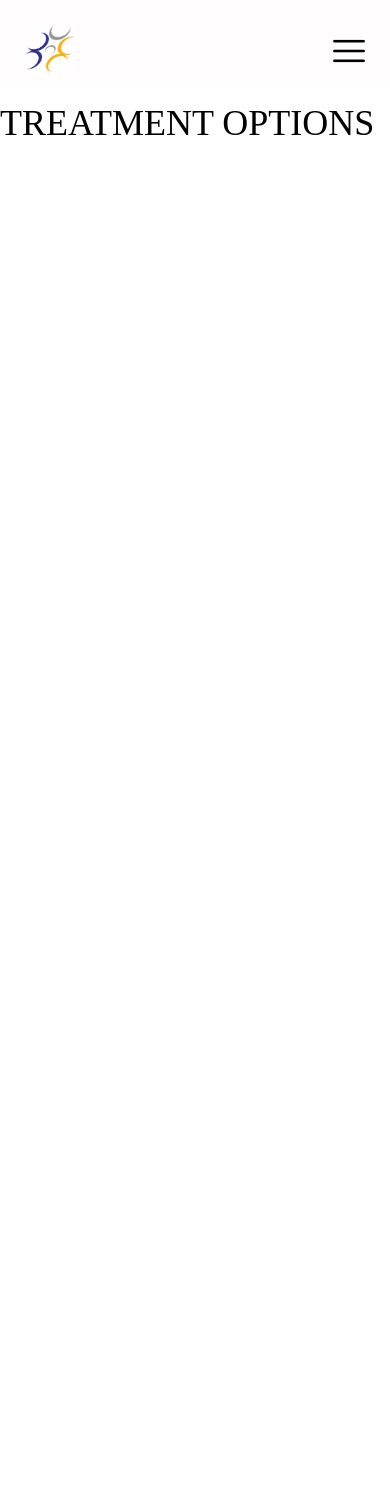
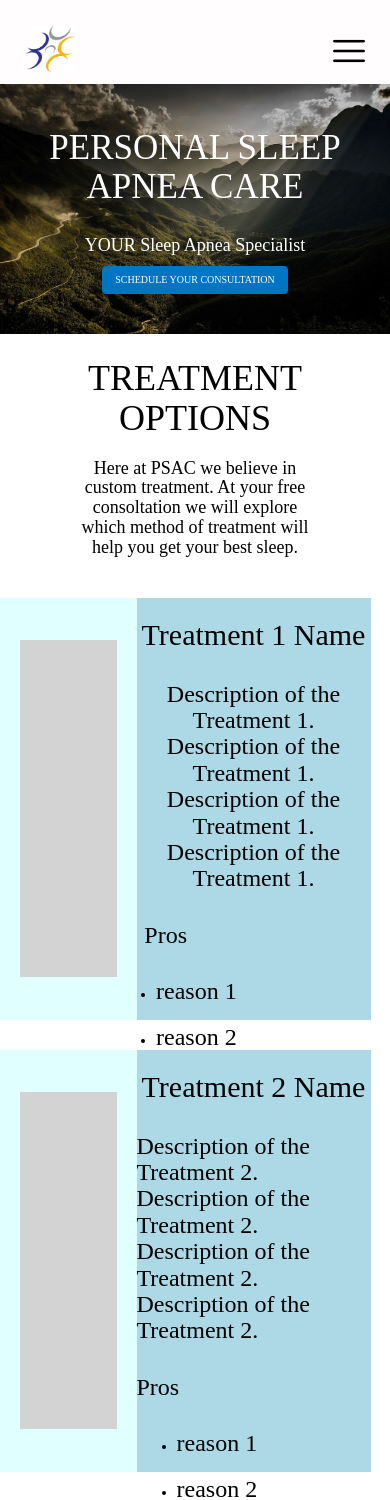
Before and after one commit to mitch-foster/personal_project, a React (Create React App) app: page /treatmentoptions in a window 390 px wide. Shown: the top 1500 px of the page. Before the commit the page ends 844 px from the top, so only its background shows below. Built offline with nearby package versions, Linux system fonts and the light colour scheme; no server answers.

Commit message:
Treatment Options is styled but not yet responsive

```diff
--- a/src/App.css
+++ b/src/App.css
@@ -54,7 +54,8 @@ div {
   background-position-y: -250px;
   background-size: cover;
   color: white;
-  margin-bottom: 40px; }
+  margin-bottom: 40px;
+  padding-bottom: 15px; }
 
 .landing_div {
   background-color: whitesmoke; }
@@ -96,6 +97,35 @@ div {
 .admin_page_div {
   display: flex;
   justify-content: space-around; }
+
+.treatment_options {
+  display: flex;
+  align-items: center;
+  flex-direction: column;
+  width: 85vw;
+  padding-left: 15vw; }
+
+.treatment {
+  background-color: lightcyan;
+  display: flex;
+  flex-direction: row;
+  width: 95vw;
+  height: 50vh;
+  padding-left: 5vw;
+  margin-top: 30px; }
+
+.treatment_image {
+  background-color: lightgray;
+  width: 25vw;
+  height: 40vh;
+  align-self: center; }
+
+.treatment_description {
+  background-color: lightblue;
+  margin-left: 5vw;
+  width: 60vw;
+  display: flex;
+  flex-direction: column; }
 
 .blog_div {
   display: flex;
--- a/src/App.scss
+++ b/src/App.scss
@@ -69,6 +69,7 @@ div {
   background-size: cover;
   color: white;
   margin-bottom: 40px;
+  padding-bottom: 15px;
 }
 
 .landing_div {
@@ -118,6 +119,39 @@ div {
 .admin_page_div {
   display: flex;
   justify-content: space-around;
+}
+
+.treatment_options {
+  display: flex;
+  align-items: center;
+  flex-direction: column;
+  width: 85vw;
+  padding-left: 15vw;
+}
+
+.treatment {
+  background-color: lightcyan;
+  display: flex;
+  flex-direction: row;
+  width: 95vw;
+  height: 50vh;
+  padding-left: 5vw;
+  margin-top: 30px;
+}
+
+.treatment_image {
+  background-color: lightgray;
+  width: 25vw;
+  height: 40vh;
+  align-self: center;
+}
+
+.treatment_description {
+  background-color: lightblue;
+  margin-left: 5vw;
+  width: 60vw;
+  display: flex;
+  flex-direction: column;
 }
 
 .blog_div {
--- a/src/components/Blog.js
+++ b/src/components/Blog.js
@@ -5,7 +5,7 @@ import {Button} from 'react-bootstrap'
 
 import NavBar from './NavBar';
 import loading from './loading.gif'
-import mountains from './mountains.jpg'
+
 
 
 class Blog extends Component {
@@ -26,7 +26,7 @@ class Blog extends Component {
           const displayPosts = this.state.posts.map( (posts, i) => {
             return (
                 <div key={i} className='blog_div'>
-                    <h1 style ={{}}><Link to ={`/blog/${posts.postid}`} className='title_atag'>{posts.title}</Link></h1>
+                    <h1 style ={{fontWeight: '700'}}><Link to ={`/blog/${posts.postid}`} className='title_atag'>{posts.title}</Link></h1>
                     <h4>{posts.date}</h4>
                     <h4>{posts.teaser} <Link to ={`/blog/${posts.postid}`}>Read more --></Link></h4>
                 </div>
@@ -66,6 +66,7 @@ class Blog extends Component {
                 <div className='posts'>
                     {displayPosts}
                 </div>
+                <div style={{height: '10vh'}}></div>
             </div>
         );
     }
--- a/src/components/BlogPost.js
+++ b/src/components/BlogPost.js
@@ -66,12 +66,15 @@ class BlogPost extends Component {
                         <Button className='contact'>SCHEDULE YOUR CONSULTATION</Button>
                     </Link>
                 </div>
-                <div className='blog_div'>
-                    <h1>{this.state.post[0].title}</h1>
-                    <h4>{this.state.post[0].date}</h4>
-                    <h4>{this.state.post[0].teaser}</h4>
-                    <div dangerouslySetInnerHTML={{__html: this.state.post[0].text}}></div>
+                <div className='posts'>
+                    <div className='blog_div'>
+                        <h1 style={{alignSelf: 'center', fontWeight: '700', textAlign: 'center'}}>{this.state.post[0].title}</h1>
+                        <h4>{this.state.post[0].date}</h4>
+                        <h4>{this.state.post[0].teaser}</h4>
+                        <div dangerouslySetInnerHTML={{__html: this.state.post[0].text}}></div>
+                    </div>
                 </div>
+                <div style={{height: '10vh'}}></div>
             </div>
         );
     }
--- a/src/components/LandingPage.js
+++ b/src/components/LandingPage.js
@@ -19,9 +19,9 @@ class LandingPage extends Component {
                     <h2 style={{fontWeight: '500'}}>Welcome to Personal Sleep Apnea Care</h2>
                 </div>
                 <div className='welcome_text' style={{width: '75vw', marginLeft: '12.5vw', marginBottom: '75px'}}>
-                    <h3>Paste HERE ex enim magna ipsum excepteur. Non esse nostrud occaecat exercitation. Mollit velit consequat Lorem quis ad officia tempor cupidatat deserunt laborum est qui eiusmod deserunt. Commodo aliquip Lorem est duis pariatur ex exercitation deserunt enim. Voluptate in exercitation do non. Excepteur ut excepteur eiusmod excepteur id quis laborum cillum magna deserunt pariatur in. Tempor excepteur proident id pariatur non in qui mollit amet ex nisi laboris laboris ea.</h3>
                     <h3>Sit ex enim magna ipsum excepteur. Non esse nostrud occaecat exercitation. Mollit velit consequat Lorem quis ad officia tempor cupidatat deserunt laborum est qui eiusmod deserunt. Commodo aliquip Lorem est duis pariatur ex exercitation deserunt enim. Voluptate in exercitation do non. Excepteur ut excepteur eiusmod excepteur id quis laborum cillum magna deserunt pariatur in. Tempor excepteur proident id pariatur non in qui mollit amet ex nisi laboris laboris ea.</h3>
-                     <h3>Sit ex enim magna ipsum excepteur. Non esse nostrud occaecat exercitation. Mollit velit consequat Lorem quis ad officia tempor cupidatat deserunt laborum est qui eiusmod deserunt. Commodo aliquip Lorem est duis pariatur ex exercitation deserunt enim. Voluptate in exercitation do non. Excepteur ut excepteur eiusmod excepteur id quis laborum cillum magna deserunt pariatur in. Tempor excepteur proident id pariatur non in qui mollit amet ex nisi laboris laboris ea.</h3>
+                    <h3>Sit ex enim magna ipsum excepteur. Non esse nostrud occaecat exercitation. Mollit velit consequat Lorem quis ad officia tempor cupidatat deserunt laborum est qui eiusmod deserunt. Commodo aliquip Lorem est duis pariatur ex exercitation deserunt enim. Voluptate in exercitation do non. Excepteur ut excepteur eiusmod excepteur id quis laborum cillum magna deserunt pariatur in. Tempor excepteur proident id pariatur non in qui mollit amet ex nisi laboris laboris ea.</h3>
+                    <h3>Sit ex enim magna ipsum excepteur. Non esse nostrud occaecat exercitation. Mollit velit consequat Lorem quis ad officia tempor cupidatat deserunt laborum est qui eiusmod deserunt. Commodo aliquip Lorem est duis pariatur ex exercitation deserunt enim. Voluptate in exercitation do non. Excepteur ut excepteur eiusmod excepteur id quis laborum cillum magna deserunt pariatur in. Tempor excepteur proident id pariatur non in qui mollit amet ex nisi laboris laboris ea.</h3>
                 </div>
                 <div style={{textAlign: 'center', marginBottom: '50px'}} className='landing_div'>
                     <h2 style={{fontWeight: '500'}}>Learn More</h2>
--- a/src/components/TreatmentOptions.js
+++ b/src/components/TreatmentOptions.js
@@ -1,4 +1,7 @@
 import React, { Component } from 'react';
+import {Link} from 'react-router-dom';
+import {Button} from 'react-bootstrap'
+
 import NavBar from './NavBar'
 
 class TreatmentOptions extends Component {
@@ -6,7 +9,59 @@ class TreatmentOptions extends Component {
         return (
             <div>
                 <NavBar/>
-                <h1>TREATMENT OPTIONS</h1>
+                 <div style ={{marginBottom: '5px'}}className='mountain_div'>
+                    <h1>PERSONAL SLEEP APNEA CARE</h1>
+                    <h2>YOUR Sleep Apnea Specialist</h2>
+                    <Link to='/contactus'>
+                        <Button className='contact'>SCHEDULE YOUR CONSULTATION</Button>
+                    </Link>
+                </div>
+                <div className='treatment_options'>
+                    <h1 style={{textAlign: 'center'}}>TREATMENT OPTIONS</h1>
+                    <div style={{width: '60vw'}}>
+                        <h4 style={{textAlign: 'center'}}>Here at PSAC we believe in custom treatment. At your free consoltation we will explore which method of treatment will help you get your best sleep.</h4>
+                    </div>
+                </div>
+                <div className='treatment'>
+                    <div className='treatment_image'></div>
+                    <div className='treatment_description'>
+                        <h2 style={{alignSelf: 'center'}}>Treatment 1 Name</h2>
+                        <h3 style={{textAlign: 'center'}}>Description of the Treatment 1. Description of the Treatment 1. Description of the Treatment 1. Description of the Treatment 1.</h3>
+                        <h3 style={{paddingLeft: '2vw'}}>Pros</h3>
+                        <ul style={{paddingLeft: '5vw'}}>
+                            <li><h3>reason 1</h3></li>
+                            <li><h3>reason 2</h3></li>
+                            <li><h3>reason 3</h3></li>
+                        </ul>
+                    </div>
+                </div>
+                <div className='treatment'>
+                    <div className='treatment_image'></div>
+                    <div className='treatment_description'>
+                        <h2 style={{alignSelf: 'center'}}>Treatment 2 Name</h2>
+                        <h3>Description of the Treatment 2. Description of the Treatment 2. Description of the Treatment 2. Description of the Treatment 2.</h3>
+                        <h3>Pros</h3>
+                        <ul>
+                            <li><h3>reason 1</h3></li>
+                            <li><h3>reason 2</h3></li>
+                            <li><h3>reason 3</h3></li>
+                        </ul>
+                    </div>
+                </div>
+                <div className='treatment'>
+                    <div className='treatment_image'></div>
+                    <div className='treatment_description'>
+                        <h2 style={{alignSelf: 'center'}}>Treatment 3 Name</h2>
+                        <h3>Description of the Treatment 3. Description of the Treatment 3. Description of the Treatment 3. Description of the Treatment 3.</h3>
+                        <h3>Pros</h3>
+                        <ul>
+                            <li><h3>reason 1</h3></li>
+                            <li><h3>reason 2</h3></li>
+                            <li><h3>reason 3</h3></li>
+                        </ul>
+                    </div>
+                </div>
+                <div style={{height: '10vh', display: 'flex', justifyContent: 'center'}}><h4 style={{textAlign: 'center', alignSelf: 'center'}}>Schedule a <Link to='/contactus'>complimentary consoltation</Link> to explore your best treatment option.</h4></div>
             </div>
         );
     }
```
